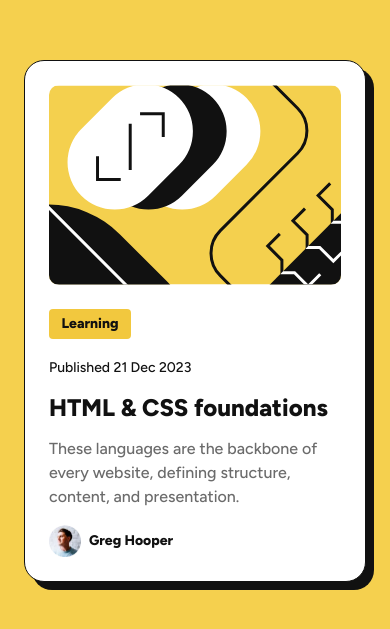
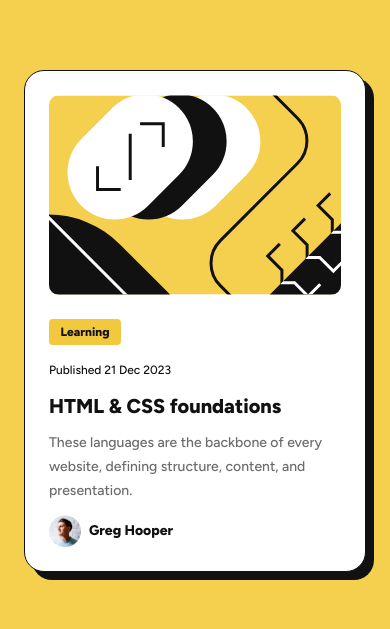
Before and after one commit to padi/blog-preview-card, a plain HTML site: page index.html in a window 390 px wide. Shown: the part 125-754 px from the top of the page. Drawn offline with Linux system fonts and the light colour scheme.

Commit message:
Card shrinks starting at 500px viewport width
- we achieved this by using CSS clamp()
  and computing for the middle/2nd parameter
  via (max size)/(triggering viewport width)

e.g. If I want my h1 font size to shrink starting
  from 24px, I compute 24px/500px => 0.048
  which means 4.8vw

```diff
--- a/styles.css
+++ b/styles.css
@@ -36,18 +36,18 @@ body {
   padding: 24px;
 
   h1 {
-    font-size: 24px;
+    font-size: clamp(20px, 4.8vw, 24px);
     font-weight: var(--extra-bold);
   }
 
   .summary{
-    font-size: 16px;
+    font-size: clamp(14px, 3.2vw, 16px);
     font-weight: var(--medium);
     color: var(--gray-500);
   }
 
   .published-date{
-    font-size: 14px;
+    font-size: clamp(12px, 2.8vw ,14px);
     font-weight: var(--medium);
   }
 
@@ -81,8 +81,6 @@ body {
     padding: var(--card-padding);
     gap: var(--card-padding);
 
-
-    /* todo figure out how to resize in mobile later */
     width: 100%;
     /* 382 by 520 but offset by --card-padding */
     max-width: calc(382px - var(--card-padding) * 2);
@@ -90,9 +88,12 @@ body {
     /* but this is still incomplete. */
     /* 1. DONE how to enforce body padding? A: width 100% and max-width to parent and children divs  */
     /* 2. DONE child: img still fixed differently */
-    /* 3. child: text different size */
+    /* 3. DONE child: text different size */
 
-    height: calc(520px - var(--card-padding) * 2);
+    /* card starts shrinking in height from */
+    /* 520 -> 500 when viewport width is 500 */
+    --card-height: clamp(500px, 104vw, 520px);
+    height: calc(var(--card-height) - var(--card-padding) * 2);
 
     > img.illustration {
       width: 100%;
@@ -114,21 +115,18 @@ body {
     }
 
     .tag {
-      font-size: 14px;
+      font-size: clamp(12px, 2.8vw ,14px);
       font-weight: var(--extra-bold);
       color: var(--gray-950);
 
       background: #f2c83e;
       border-radius: 4px;
 
-      width: 82px;
-      height: 30px;
+      width: clamp(72px, 16.4vw, 82px);
+      height: clamp(26px, 6vw, 30px);
 
       text-align: center;
       align-content: center;
     }
-
-    .date{
-    }
   }
 }
```
